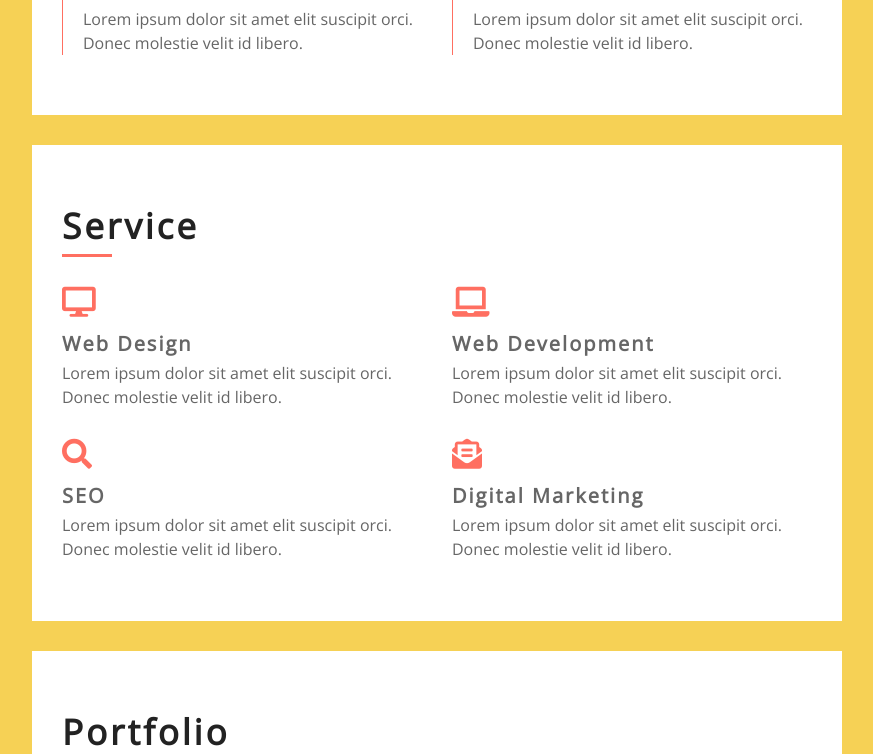
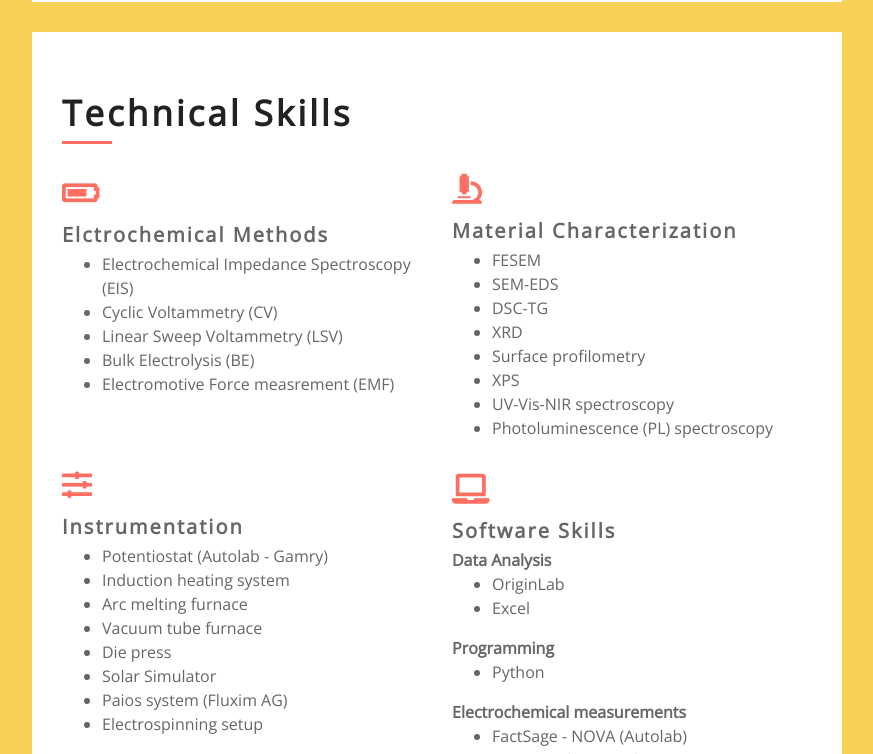
Before and after one commit to Arezo-Mahdavi-V/Arezo-Mahdavi-V.github.io, a plain HTML site: page index.html in a window 1280 px wide. Shown: the part 2046-2800 px from the top of the page, without its empty margins (368-1241 px from the left). Drawn offline with nearby package versions, Linux system fonts and the light colour scheme.

Commit message:
Skills added, link corrections, address correction

```diff
--- a/index.html
+++ b/index.html
@@ -48,10 +48,10 @@
                                     <a class="nav-link" href="#experience">Experience<i class="fa fa-star"></i></a>
                                 </li>
                                 <li class="nav-item">
-                                    <a class="nav-link" href="#service">Service<i class="fa fa-tasks"></i></a>
+                                    <a class="nav-link" href="#service">Technical Skills<i class="fa fa-tasks"></i></a>
                                 </li>
                                 <li class="nav-item">
-                                    <a class="nav-link" href="#portfolio">Portfolio<i class="fa fa-file-archive"></i></a>
+                                    <a class="nav-link" href="#portfolio">Projects<i class="fa fa-file-archive"></i></a>
                                 </li>
                                 <li class="nav-item">
                                     <a class="nav-link" href="#contact">Contact<i class="fa fa-envelope"></i></a>
@@ -61,9 +61,8 @@
                     </nav>
                 </div>
                 <div class="sidebar-footer">
-                    <a href="#"><i class="fab fa-twitter"></i></a>
-                    <a href="#"><i class="fab fa-facebook-f"></i></a>
-                    <a href="#"><i class="fab fa-linkedin-in"></i></a>
+                    <a class="btn" href="https://www.linkedin.com/in/arezo-mahdavi-2a73b4105/"><i class="fab fa-linkedin-in"></i></a>
+                                        <a class="btn" href="https://scholar.google.com/citations?user=su7MwfUAAAAJ&hl=en&oi=ao"><i class="fas fa-graduation-cap"></i></a>
                 </div>
             </div>
             <div class="content">
@@ -82,7 +81,7 @@
                 <div class="large-btn">
                     <div class="content-inner">
                         <a class="btn" href="#"><i class="fa fa-download"></i>Resume</a>
-                        <a class="btn" href="#"><i class="fa fa-hands-helping"></i>Hire Me</a>
+                        <!-- <a class="btn" href="#"><i class="fa fa-hands-helping"></i>Hire Me</a> -->
                     </div>
                 </div>
                 <!-- Large Button End -->
@@ -104,7 +103,7 @@
                                 <a class="btn" href="#">Hire Me</a>
                             </div>
                         </div>
-                        <div class="row">
+                        <!-- <div class="row">
                             <div class="col-md-6">
                                 <div class="skills">
                                     <div class="skill-name">
@@ -137,7 +136,7 @@
                                     </div>
                                 </div>
                             </div>
-                        </div>
+                        </div> -->
                     </div>
                 </div>
                 <!-- About End -->
@@ -234,35 +233,73 @@
                 <div class="service" id="service">
                     <div class="content-inner">
                         <div class="content-header">
-                            <h2>Service</h2>
+                            <h2>Technical Skills</h2>
                         </div>
                         <div class="row align-items-center">
                             <div class="col-md-6">
                                 <div class="srv-col">
-                                    <i class="fa fa-desktop"></i>
-                                    <h3>Web Design</h3>
-                                    <p>Lorem ipsum dolor sit amet elit suscipit orci. Donec molestie velit id libero.</p>
+                                    <i class="fas fa-battery-three-quarters"></i>
+                                    <h3>Elctrochemical Methods</h3>
+                                    <ul>
+                                        <li><span data-toggle="tooltip" data-placement="right" title="Frequency-based technique used to quantify the ohmic resistance and assess ion transport in electrolytes.">Electrochemical Impedance Spectroscopy (EIS)</span></li>
+                                        <li><span data-toggle="tooltip" data-placement="right" title = "Identifies cathodic and anodic reactions by sweeping the electrode potential.">Cyclic Voltammetry (CV)</span></li>
+                                        <li><span data-toggle="tooltip" data-placement="right" title = "Identifies onset potentials for anodic/cathodic reactions through linear potential sweeps.">Linear Sweep Voltammetry (LSV)</span></li>
+                                        <li><span data-toggle="tooltip" data-placement="right" title = "Drives complete redox reactions to measure product yield via charge passed, monitored through Chronoamperometry (current vs. time) and Chronopotentiometry (potential vs. time).">Bulk Electrolysis (BE)</span></li>
+                                        <li><span data-toggle="tooltip" data-placement="right" title = "Measures open-circuit potential to determine thermodynamic properties, such activity and activity coefficient of ionic species.">Electromotive Force measrement (EMF)</span></li>
+                                    </ul>
+                                    <p></br></p>
                                 </div>
                             </div>
                             <div class="col-md-6">
                                 <div class="srv-col">
-                                    <i class="fa fa-laptop"></i>
-                                    <h3>Web Development</h3>
-                                    <p>Lorem ipsum dolor sit amet elit suscipit orci. Donec molestie velit id libero.</p>
+                                    <i class="fas fa-microscope"></i>
+                                    <h3>Material Characterization</h3>
+                                    <ul>
+                                        <li><span data-toggle="tooltip" data-placement="right" title = "">FESEM</span></li>
+                                        <li><span data-toggle="tooltip" data-placement="right" title = "">SEM-EDS</span></li>
+                                        <li><span data-toggle="tooltip" data-placement="right" title = "">DSC-TG</span></li>
+                                        <li><span data-toggle="tooltip" data-placement="right" title = "">XRD</span></li>
+                                        <li><span data-toggle="tooltip" data-placement="right" title = "">Surface profilometry</span></li>
+                                        <li><span data-toggle="tooltip" data-placement="right" title = "">XPS</span></li>
+                                        <li><span data-toggle="tooltip" data-placement="right" title = "">UV-Vis-NIR spectroscopy</span></li>
+                                        <li><span data-toggle="tooltip" data-placement="right" title = "">Photoluminescence (PL) spectroscopy</span></li>
+                                    </ul>
                                 </div>
                             </div>
                             <div class="col-md-6">
                                 <div class="srv-col">
-                                    <i class="fa fa-search"></i>
-                                    <h3>SEO</h3>
-                                    <p>Lorem ipsum dolor sit amet elit suscipit orci. Donec molestie velit id libero.</p>
+                                    <i class="fas fa-sliders-h"></i>
+                                    <h3>Instrumentation</h3>
+                                    <ul>
+                                        <li><span data-toggle="tooltip" data-placement="right" title = "">Potentiostat (Autolab - Gamry)</span></li>
+                                        <li><span data-toggle="tooltip" data-placement="right" title = "">Induction heating system</span></li>
+                                        <li><span data-toggle="tooltip" data-placement="right" title = "">Arc melting furnace</span></li>
+                                        <li><span data-toggle="tooltip" data-placement="right" title = "">Vacuum tube furnace</span></li>
+                                        <li><span data-toggle="tooltip" data-placement="right" title = "">Die press</span></li>
+                                        <li><span data-toggle="tooltip" data-placement="right" title = "">Solar Simulator</span></li>
+                                        <li><span data-toggle="tooltip" data-placement="right" title = "">Paios system (Fluxim AG)</span></li>
+                                        <li><span data-toggle="tooltip" data-placement="right" title = "">Electrospinning setup</span></li>
                                 </div>
+                                <p></br></br></p>
                             </div>
                             <div class="col-md-6">
                                 <div class="srv-col">
-                                    <i class="fa fa-envelope-open-text"></i>
-                                    <h3>Digital Marketing</h3>
-                                    <p>Lorem ipsum dolor sit amet elit suscipit orci. Donec molestie velit id libero.</p>
+                                    <i class="fas fa-laptop"></i>
+                                    <h3>Software Skills</h3>
+                                    <b>Data Analysis</b>
+                                    <ul>
+                                        <li><span data-toggle="tooltip" data-placement="right" title = "">OriginLab</span></li>
+                                        <li><span data-toggle="tooltip" data-placement="right" title = "">Excel</span></li>
+                                    </ul>
+                                    <b>Programming</b>
+                                    <ul>
+                                        <li><span data-toggle="tooltip" data-placement="right" title = "">Python</span></li>
+                                    </ul>
+                                    <b>Electrochemical measurements</b>
+                                    <ul>
+                                        <li><span data-toggle="tooltip" data-placement="right" title = "">FactSage - NOVA (Autolab)</span></li>
+                                        <li><span data-toggle="tooltip" data-placement="right" title = "">Gamry (Echem Analyst) </span></li>
+                                        <li><span data-toggle="tooltip" data-placement="right" title = "">HSC Chemistry</span></li>
                                 </div>
                             </div>
                         </div>
@@ -274,7 +311,7 @@
                 <div class="portfolio" id="portfolio">
                     <div class="content-inner">
                         <div class="content-header">
-                            <h2>Portfolio</h2>
+                            <h2>Projects</h2>
                         </div>
                         <div class="row">
                             <div class="col-lg-12">
@@ -358,7 +395,7 @@
                 <!-- Portfolio Start -->
 
                 <!-- Review Start -->
-                <div class="review" id="review">
+                <!-- <div class="review" id="review">
                     <div class="content-inner">
                         <div class="content-header">
                             <h2>Review</h2>
@@ -414,7 +451,7 @@
                             </div>
                         </div>
                     </div>
-                </div>
+                </div> -->
                 <!-- Review End -->
 
                 <!-- Contact Start -->
@@ -427,16 +464,14 @@
                             <div class="col-md-6">
                                 <div class="contact-info">
                                     <p><i class="fa fa-user"></i>Arezo Mahdavi</p>
-                                    <p><i class="fa fa-tag"></i>Web Designer & Developer</p>
-                                    <p><i class="fa fa-envelope"></i><a href="mailto:info@example.com">info@example.com</a></p>
-                                    <p><i class="fa fa-phone"></i><a href="tel:+1234567890">+123-456-7890</a></p>
-                                    <p><i class="fa fa-map-marker"></i>123 Street, Los Angeles, CA, USA</p>
+                                    <p><i class="fa fa-tag"></i>Graduate Researcher</p>
+                                    <p><i class="fa fa-envelope"></i><a href="mailto:info@example.com">azm7000@psu.edu</a></p>
+                                    <p><i class="fa fa-map-marker"></i>419 Steidle Building, 1 Pollock Road </br> Pennsylvania State University, University Park, PA 16802</p>
                                     <div class="social">
-                                        <a class="btn" href=""><i class="fab fa-twitter"></i></a>
-                                        <a class="btn" href=""><i class="fab fa-facebook-f"></i></a>
-                                        <a class="btn" href=""><i class="fab fa-linkedin-in"></i></a>
-                                        <a class="btn" href=""><i class="fab fa-instagram"></i></a>
-                                        <a class="btn" href=""><i class="fab fa-youtube"></i></a>
+                                        <a class="btn" href="https://www.instagram.com/apsc_astro/"><i class="fab fa-instagram"></i></a>
+                                        <a class="btn" href="https://www.linkedin.com/in/arezo-mahdavi-2a73b4105/"><i class="fab fa-linkedin-in"></i></a>
+                                        <a class="btn" href="https://scholar.google.com/citations?user=su7MwfUAAAAJ&hl=en&oi=ao"><i class="fas fa-graduation-cap"></i></a>
+                                        <a class="btn" href="https://sites.psu.edu/kimgroup/"><i class="fas fa-flask"></i></a>
                                     </div>
                                 </div>
                             </div>
--- a/js/main.js
+++ b/js/main.js
@@ -76,3 +76,8 @@
         return false;
     });
 })(jQuery);
+
+    // Initialize tooltips
+    $(function () {
+    $('[data-toggle="tooltip"]').tooltip()
+})
```
